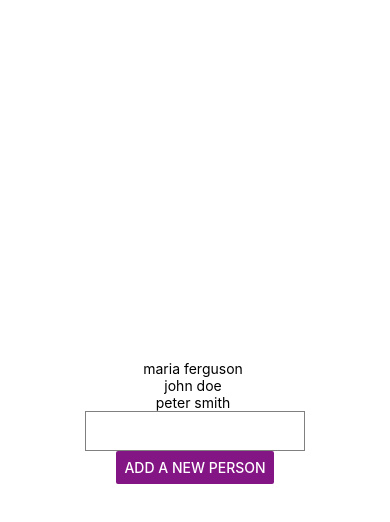
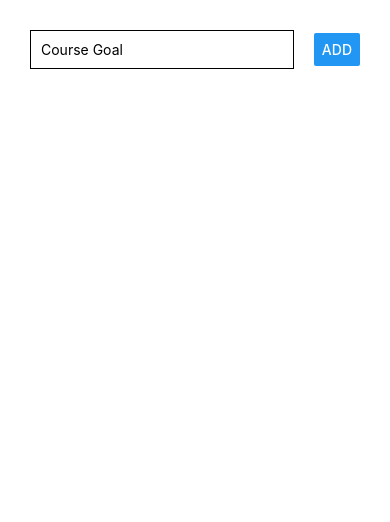
Before and after one commit to juanpchica/TodoReactNative, a React Native app: screen / in a window 390 px wide. Shown: the top 522 px of the page. Built offline with nearby package versions, Linux system fonts and the light colour scheme.

Commit message:
react add todo added

```diff
--- a/App.js
+++ b/App.js
@@ -1,69 +1,45 @@
 import { StatusBar } from "expo-status-bar";
 import React, { useState } from "react";
-import {
-  Alert,
-  Button,
-  Image,
-  SafeAreaView,
-  StyleSheet,
-  Text,
-  TextInput,
-  View,
-} from "react-native";
-
-const data = [
-  {
-    id: 1,
-    image: "person-1.jpg",
-    name: "maria ferguson",
-    quote:
-      "Fingerstache umami squid, kinfolk subway tile selvage tumblr man braid viral kombucha gentrify fanny pack raclette pok pok mustache.",
-  },
-  {
-    id: 2,
-    image: "person-2.jpg",
-    name: "john doe",
-    quote:
-      "Gastropub sustainable tousled prism occupy. Viral XOXO roof party brunch actually, chambray listicle microdosing put a bird on it paleo subway tile squid umami.",
-  },
-  {
-    id: 3,
-    image: "person-1.jpg",
-    name: "peter smith",
-    quote:
-      "Drinking vinegar polaroid street art echo park, actually semiotics next level butcher master cleanse hammock flexitarian ethical paleo.",
-  },
-];
+import { Button, StyleSheet, Text, TextInput, View } from "react-native";
 
 export default function App() {
-  const [people, setPeople] = useState(data);
-  const [value, onChangeText] = React.useState("");
-
+  const [enteredGoal, setEnteredGoal] = useState("");
+  const [courseGoals, setCourseGoals] = useState([]);
+  const goalInputHandler = (enteredText) => {
+    setEnteredGoal(enteredText);
+  };
+  const addGoal = () => {
+    setCourseGoals([...courseGoals, enteredGoal]);
+    setEnteredGoal("");
+  };
   return (
-    <SafeAreaView style={styles.container}>
-      {people.map((person) => {
-        const { id, image, name, quote } = person;
-        return (
-          <View key={id}>
-            <Text>
-              {name} {value}
-            </Text>
-          </View>
-        );
-      })}
-
-      <TextInput
-        style={{ height: 40, borderColor: "gray", borderWidth: 1 }}
-        onChangeText={(text) => onChangeText(text)}
-        value={value}
-      />
-      <Button
-        color="#841584"
-        title="Add a New Person"
-        onPress={() => setPeople([...people, { name: value }])}
-      />
-      <StatusBar style="auto" />
-    </SafeAreaView>
+    <View style={{ padding: 30 }}>
+      <View
+        style={{
+          flexDirection: "row",
+          justifyContent: "space-between",
+          alignItems: "center",
+        }}
+      >
+        <TextInput
+          placeholder="Course Goal"
+          style={{
+            borderColor: "black",
+            borderWidth: 1,
+            padding: 10,
+            width: "80%",
+          }}
+          onChangeText={goalInputHandler}
+          value={enteredGoal}
+        />
+        <Button title="ADD" onPress={addGoal} />
+      </View>
+      <View>
+        {courseGoals.map((goal) => {
+          return <Text>{goal}</Text>;
+        })}
+      </View>
+    </View>
   );
 }
 
```
